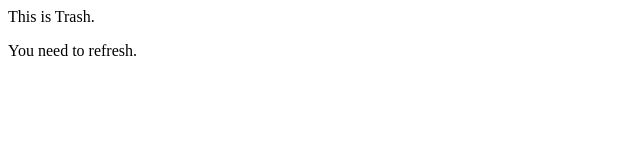
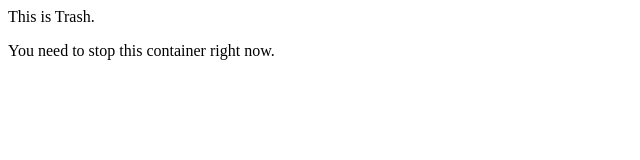
Before and after one commit to Dishaangsali/nezuko_html, a plain HTML site: page index.html in a window 1280 px wide. Shown: the whole page, without its empty margins (0-640 px from the left). Drawn offline with Linux system fonts and the light colour scheme.

Commit message:
Update index.html

```diff
--- a/index.html
+++ b/index.html
@@ -4,7 +4,7 @@
 	</head>
 	<body>
 		<p>
-		You need to refresh.
+		You need to stop this container right now.
 		</p>
 	</body>
 </html>
```
